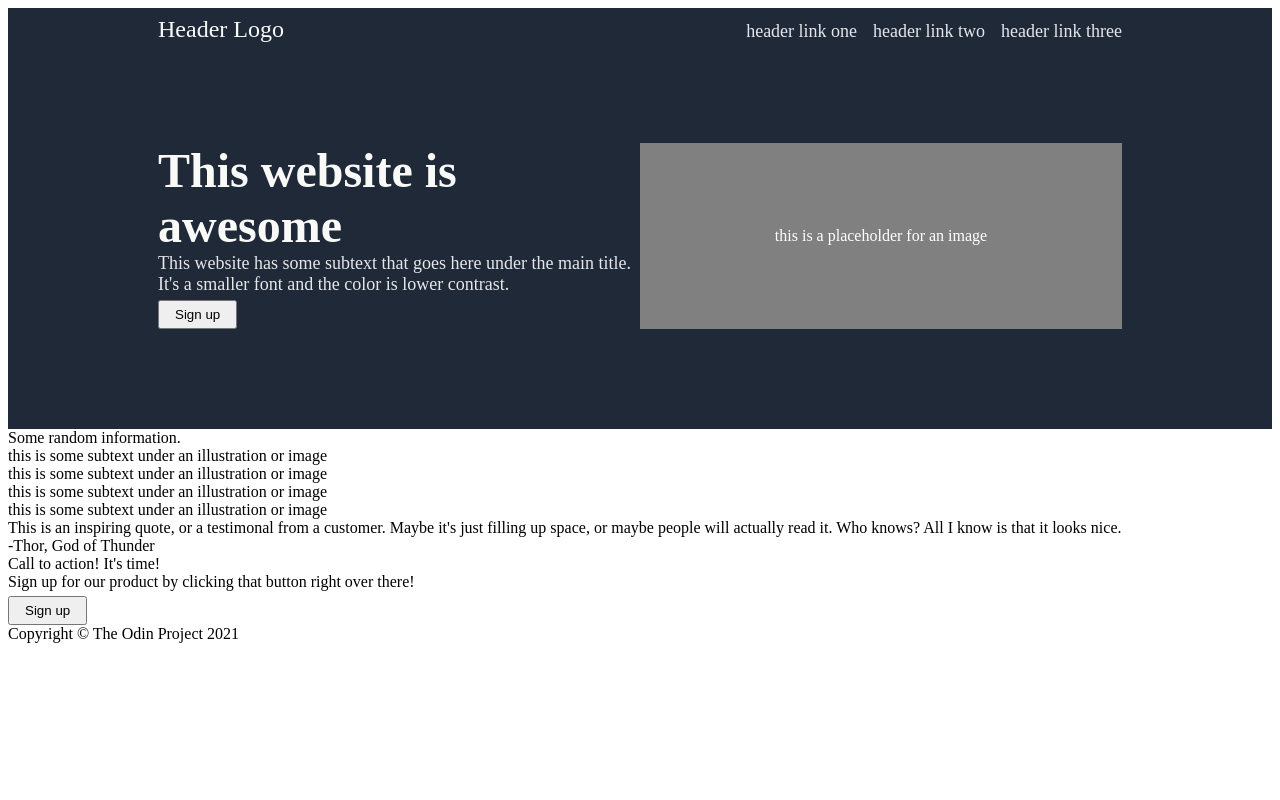
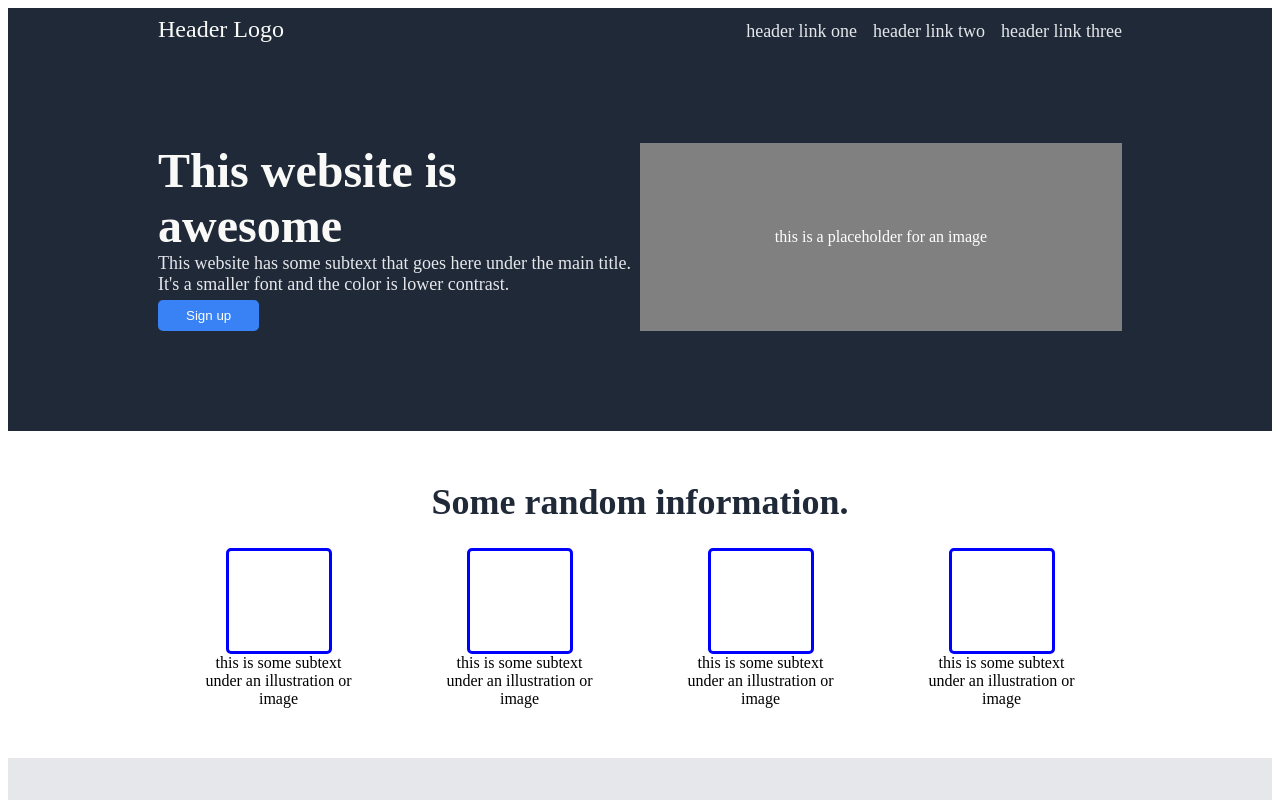
Before and after one commit to DrNanoRam/landing-page, a plain HTML site: page index.html in a window 1280 px wide. Shown: the top 800 px of the page. Drawn offline with Linux system fonts and the light colour scheme.

Commit message:
Finished project

```diff
--- a/index.html
+++ b/index.html
@@ -42,21 +42,31 @@
         <div class="second-container-header">
             Some random information.
         </div>
+        <div class="img-text-container">
+            <div class="img-text">
                 <div class="img"> </div>
                 <div class="text">this is some subtext
                 under an illustration or image</div>
+            </div>
 
+            <div class="img-text">
                 <div class="img"> </div>
                 <div class="text">this is some subtext
                 under an illustration or image</div>
+            </div>
 
+            <div class="img-text">
                 <div class="img"> </div>
                 <div class="text">this is some subtext
                 under an illustration or image</div>
+            </div>
 
+            <div class="img-text">
                 <div class="img"> </div>
                 <div class="text">this is some subtext
                 under an illustration or image</div>
+            </div>
+        </div>
 
     </div>
 
@@ -71,7 +81,7 @@
     </div>
 
     <div class="bottom-container">
-        <div class="sign-up-container"></div>
+        <div class="signup-container">
             <div class="sign-up-text-container">
                 <div class="Call-to-action">
                     Call to action! It's time!
@@ -81,15 +91,13 @@
                     that button right over there!
                 </div>
             </div>
-            <button>Sign up</button>
-
+            <button class="button1">Sign up</button>
+        </div>
+    </div>
     <div class="footer">
             Copyright © The Odin Project 2021
     </div>
     </div>
-
-
-
 </div>
 </body>
 </html>
--- a/style.css
+++ b/style.css
@@ -1,3 +1,5 @@
+
+
 .container {
     display:flex;
     flex-direction:column;
@@ -62,6 +64,107 @@ a {
 }
 button {
     padding: 5px;
-    padding-inline: 15px;
+    padding-inline: 25px;
     margin-top: 5px;
+    color: white;
+    background-color: #3882F6;
+    border: solid #3882F6;
+    border-radius: 5px;
 }
+.second-container {
+    display: flex;
+    flex-direction: column;
+}
+.img-text-container {
+    display: flex;
+    flex-direction:row;
+    justify-content:space-around;
+    align-items: center;
+    padding-right: 150px;
+    padding-left: 150px;
+    margin-bottom: 50px;
+}
+.second-container-header {
+ font-size: 36px;
+ font-weight: bold;
+ color:#1F2937;
+ display: flex;
+ align-content: center;
+ justify-content: center;
+ margin-top: 50px;
+ margin-bottom: 25px;
+}
+
+.img {
+    border: solid;
+    border-color: blue;
+    display: flex;
+    height: 100px;
+    width: 100px;
+    border-radius: 5px;
+}
+.img-text {
+    max-width: 150px;
+    display: flex;
+    flex-wrap:wrap;
+    justify-content: center;
+    align-content: center;
+    text-align: center;
+}
+
+
+.third-container {
+    display: flex;
+    padding: 100px;
+    padding-right: 150px;
+    padding-left: 150px;
+    background-color: #E5E7EB;
+    flex-direction: column;
+}
+.quote {
+    font-style: light italic;
+    color: #1F2937;
+    font-size: 36px;
+}
+.quote-author {
+    display: flex;
+    justify-content: flex-end;
+    font-weight: 900;
+    color: #1F2937;
+    font-size: 36px;
+}
+.bottom-container {
+    padding: 100px;
+    padding-right: 150px;
+    padding-left: 150px;
+}
+
+.signup-container {
+    display: flex;
+    background-color: #3882F6;
+    padding: 30px; 10px;
+    align-content: center;
+    justify-content: center;
+    gap: 100px;
+    border-radius: 5px;
+}
+
+.Call-to-action,
+.sign-up {
+    color: white;
+}
+
+.Call-to-action {
+    font-weight: 900;
+}
+.button1 {
+    border: white 2px solid;
+    border-radius: 5px;
+}
+
+.footer {
+    background-color: #1F2937;
+    text-align: center;
+    padding: 20px;
+    color: white;
+}
```
Lines whose indentation alone changed are shown as unchanged.
